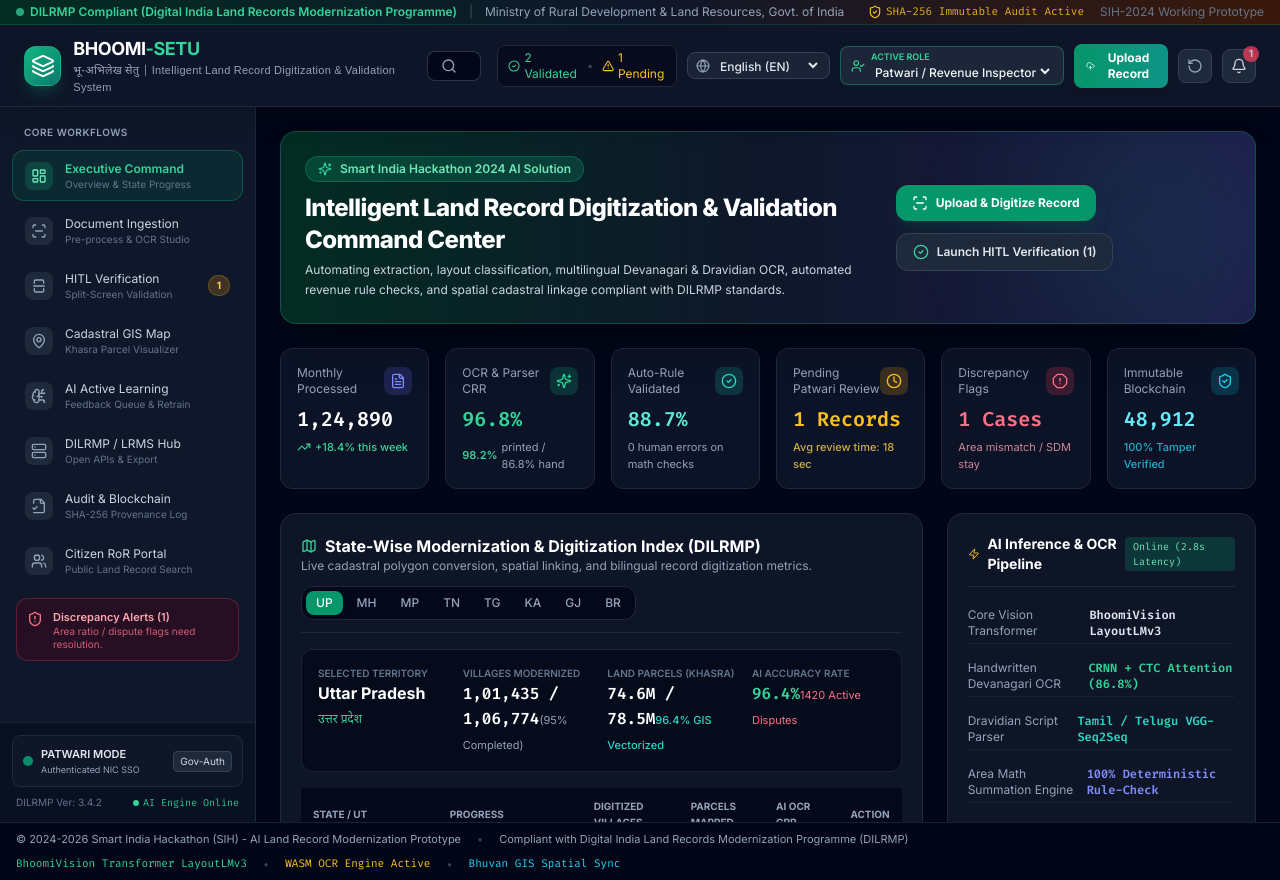
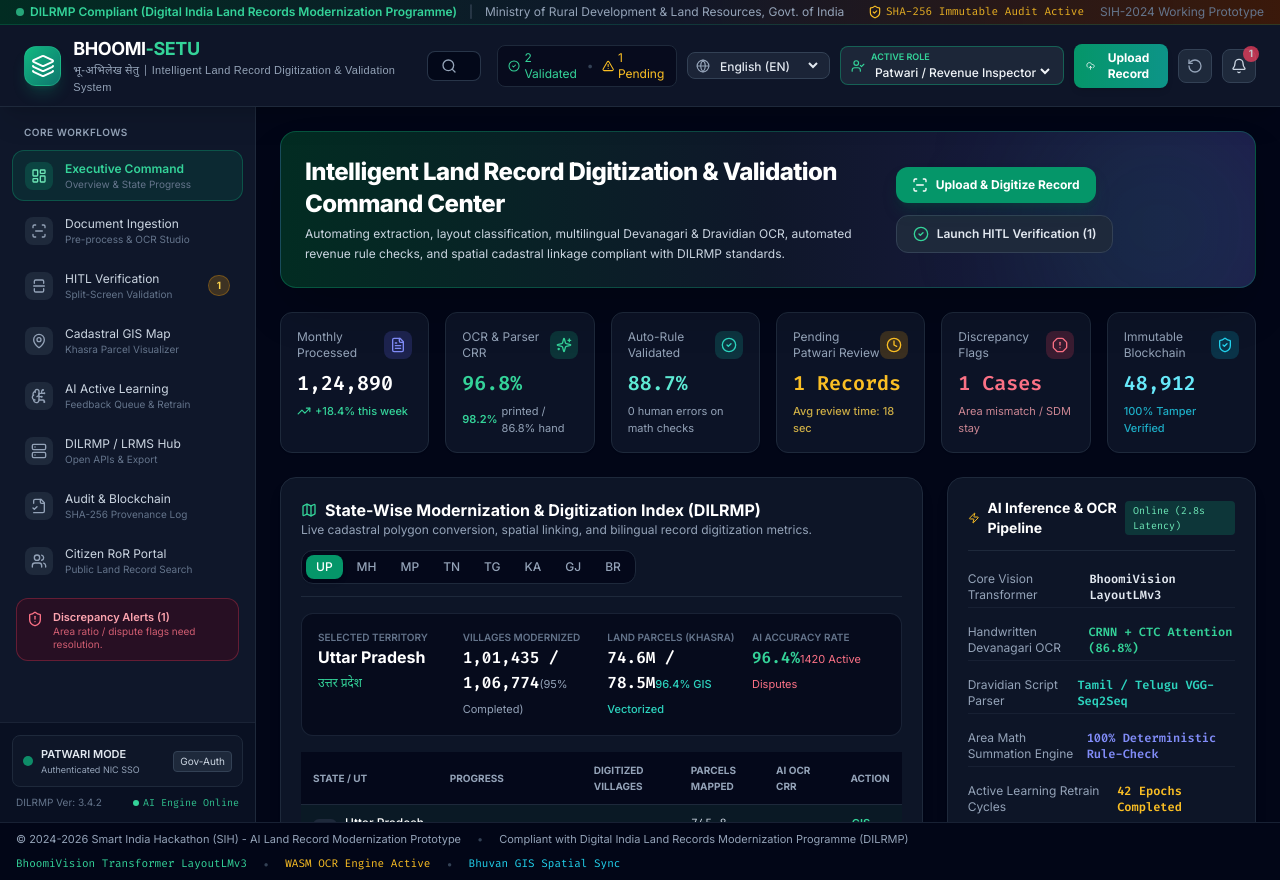
Before and after one commit to suryanshmittal231/BHOOMI-SETU-AI, a React (Vite) app: page / in a window 1280 px wide. Built offline with nearby package versions, Linux system fonts and the light colour scheme.

Commit message:
fix: remove Smart India Hackathon badge from Executive Dashboard banner

```diff
--- a/src/components/dashboard/ExecutiveDashboard.tsx
+++ b/src/components/dashboard/ExecutiveDashboard.tsx
@@ -39,10 +39,6 @@
         <div className="absolute top-0 right-0 -mt-8 -mr-8 w-64 h-64 bg-emerald-500/10 rounded-full blur-3xl pointer-events-none"></div>
         <div className="relative z-10 flex flex-col md:flex-row md:items-center justify-between gap-4">
           <div>
-            <div className="inline-flex items-center gap-2 bg-emerald-500/20 text-emerald-300 border border-emerald-500/30 px-3 py-1 rounded-full text-xs font-semibold mb-2.5">
-              <Sparkles className="w-3.5 h-3.5 text-emerald-400" />
-              {t('heroBadge')}
-            </div>
             <h2 className="text-2xl font-extrabold text-white tracking-tight">
               {t('heroTitle')}
             </h2>
```
Also changed, not shown: 1 other file (tests, documents, lock files or other folders).
